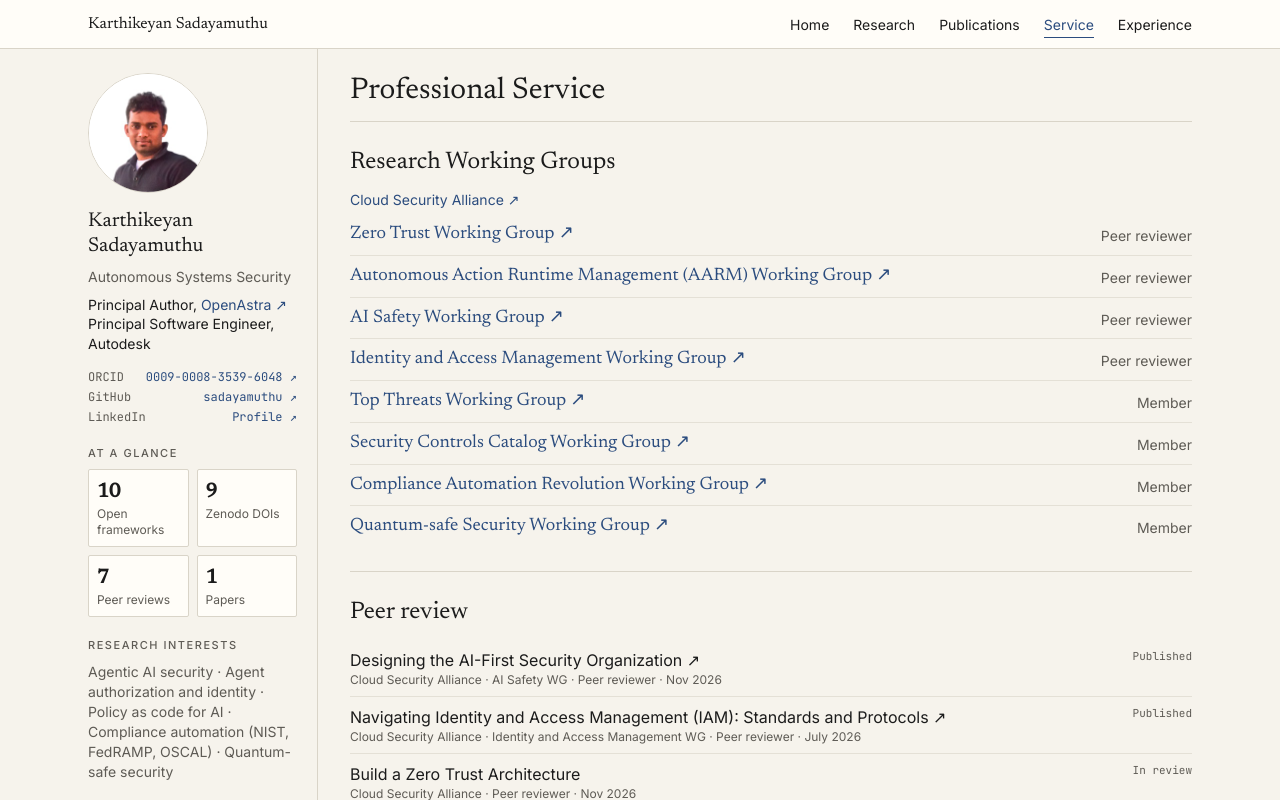
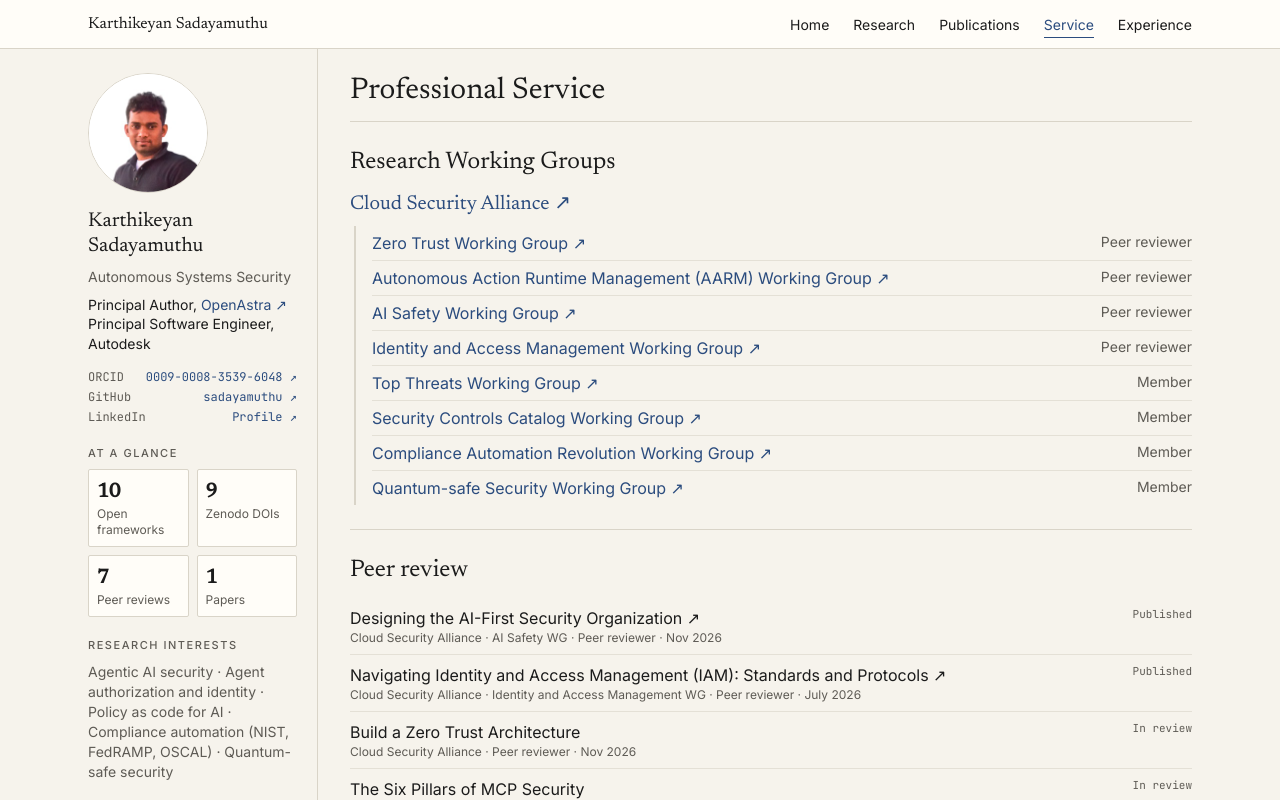
Before and after one commit to sadayamuthu/sadayamuthu.com, a React (Vite) app: page /service in a window 1280 px wide. Shown: the top 800 px of the page. Built offline with nearby package versions, Linux system fonts and the light colour scheme.

Commit message:
Service: nest working groups under Cloud Security Alliance

```diff
--- a/src/pages/Service.jsx
+++ b/src/pages/Service.jsx
@@ -36,14 +36,14 @@ function WorkingGroups({ list }) {
     const orgUrl = list.find((g) => g.org === org && has(g.orgUrl))?.orgUrl
     return (
       <div key={org} className="mb-4 last:mb-0">
-        <h3 className="text-sm text-ink-muted mb-1">{orgUrl ? <ExtLink href={orgUrl}>{org}</ExtLink> : org}</h3>
-        <ul>
+        <h3 className="font-serif text-xl mb-2">{orgUrl ? <ExtLink href={orgUrl}>{org}</ExtLink> : org}</h3>
+        <ul className="ml-1 pl-4 border-l-2 border-rule">
           {list.filter((g) => g.org === org).map((g) => (
-            <li key={g.name} className="flex justify-between gap-4 py-2 border-b border-rule/60 last:border-b-0">
-              <span className="font-serif text-lg leading-snug">
+            <li key={g.name} className="flex flex-wrap justify-between gap-x-4 py-1.5 border-b border-rule/60 last:border-b-0">
+              <span className="leading-snug">
                 {has(g.url) ? <ExtLink href={g.url}>{g.name}</ExtLink> : g.name}
               </span>
-              {has(g.role) && <span className="text-sm text-ink-muted whitespace-nowrap pt-1">{g.role}</span>}
+              {has(g.role) && <span className="text-sm text-ink-muted whitespace-nowrap">{g.role}</span>}
             </li>
           ))}
         </ul>
```
Also changed, not shown: 1 other file (tests, documents, lock files or other folders).
